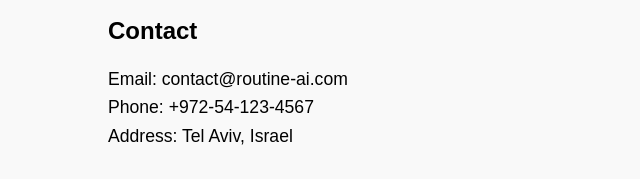
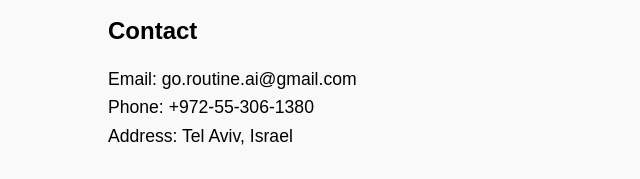
Before and after one commit to oriporatt/routine_page, a plain HTML site: page index.html in a window 1280 px wide. Shown: the part 497-676 px from the top of the page, 132-772 px from the left. Drawn offline with Linux system fonts and the light colour scheme.

Commit message:
Update index.html

```diff
--- a/index.html
+++ b/index.html
@@ -34,8 +34,8 @@
     </ul>
 
     <h2>Contact</h2>
-    <p>Email: contact@routine-ai.com<br>
-       Phone: +972-54-123-4567<br>
+    <p>Email: go.routine.ai@gmail.com<br>
+       Phone: +972-55-306-1380<br>
        Address: Tel Aviv, Israel</p>
   </section>
 
```
